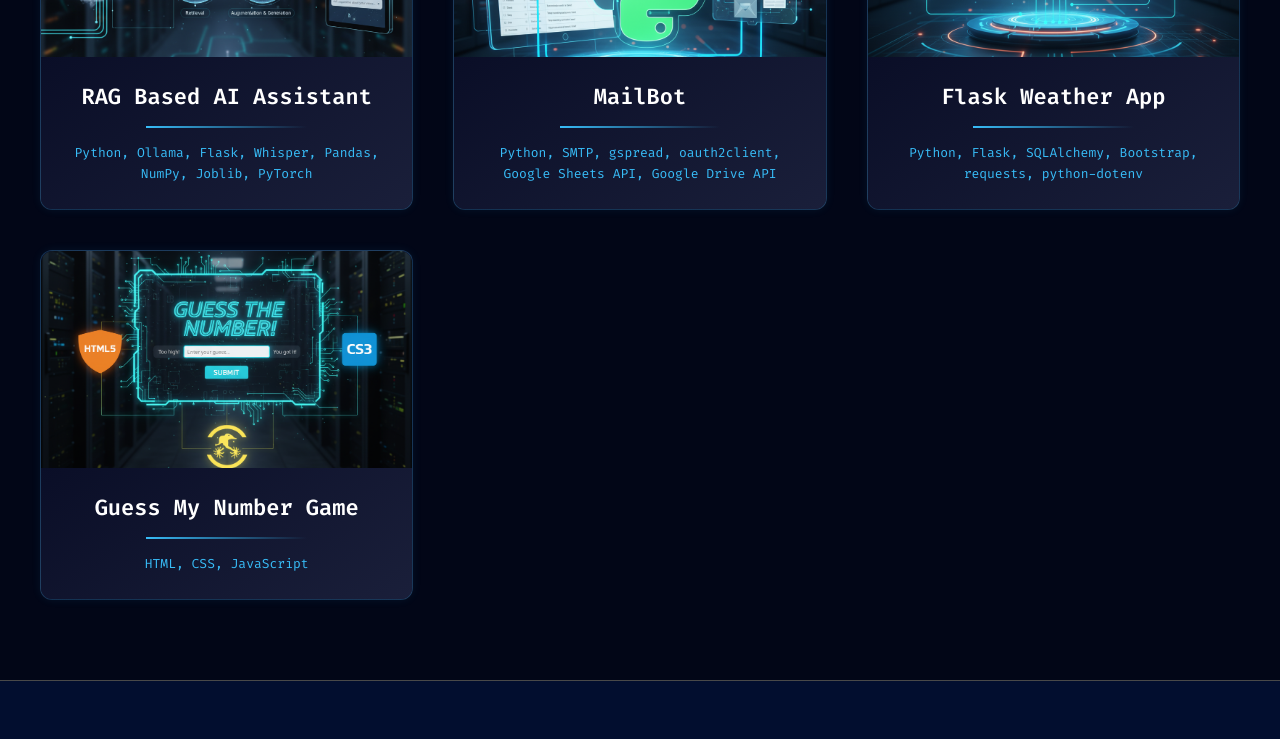
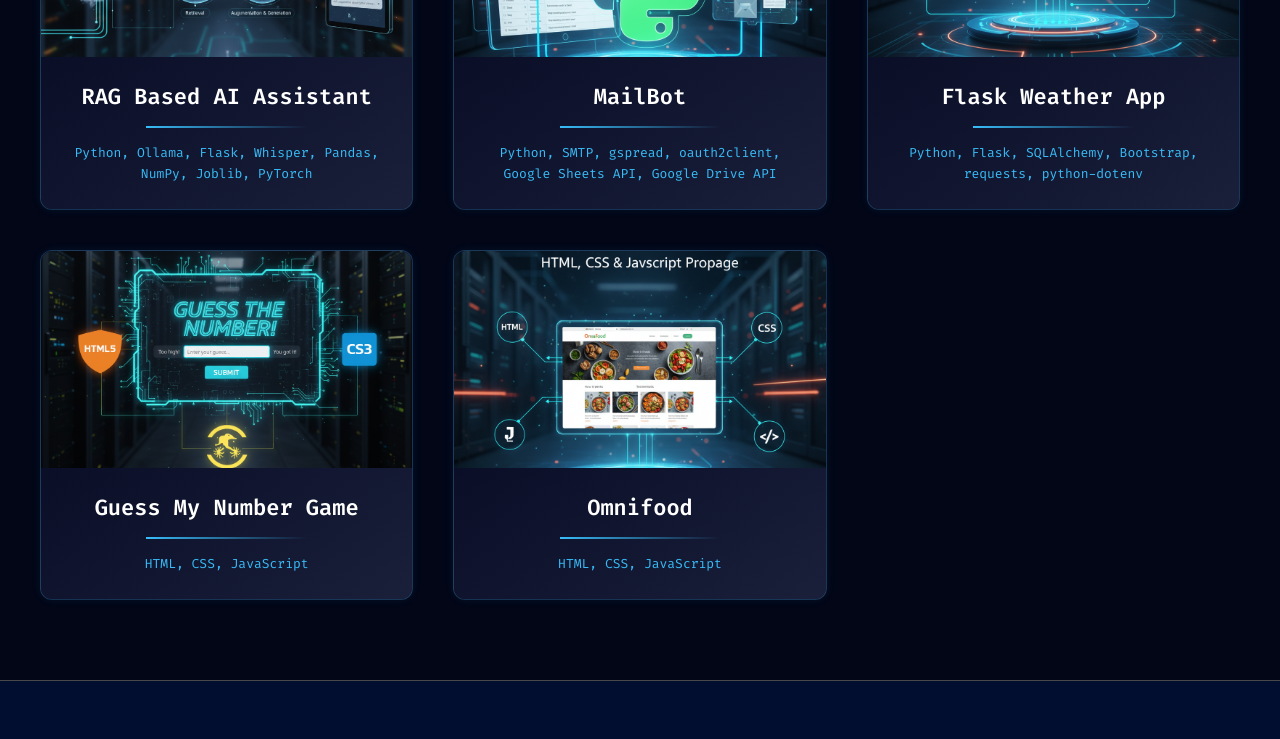
Before and after one commit to geekytaurus115/portfolio, a React (Vite) app: page /projects in a window 1280 px wide. Shown: the part 471-1210 px from the top of the page. Built offline with nearby package versions, Linux system fonts and the light colour scheme.

Commit message:
added omnifood to portfolio

```diff
--- a/src/pages/Projects.tsx
+++ b/src/pages/Projects.tsx
@@ -4,6 +4,7 @@ import ragBasedAiAssistantImg from '../assets/images/rag_based_ai_assistant_img.
 import mailBotImg from '../assets/images/mailbot_img.png';
 import numberGuessingGameImg from '../assets/images/number_guessing_game_img.png';
 import flaskWeatherAppImg from '../assets/images/python_flask_weather_app.png';
+import omnifoodImg from '../assets/images/omnifood_img.png';
 import ProjectModal from '../components/ProjectModal';
 import './projects.css';
 
@@ -38,6 +39,14 @@ const projects = [
     image: numberGuessingGameImg,
     description: 'A fun Number Guessing Game built using HTML, CSS, and JavaScript where the user tries to guess a randomly generated number. The game provides hints and if the guessed number is too high or too low. And tracks the player score based on correct guesses.',
     github: 'https://github.com/geekytaurus115/html-css-js-projects/tree/main/JS-Projects/Guess-My-Number-Game',
+    category: 'Frontend'
+  },
+  {
+    title: 'Omnifood',
+    tech: 'HTML, CSS, JavaScript',
+    image: omnifoodImg,
+    description: 'This is a single page static food delivery responsive webpage using HTML, CSS and JavaScript.',
+    github: 'https://github.com/geekytaurus115/Omnifood',
     category: 'Frontend'
   },
 ];
```
Also changed, not shown: src/assets/images/omnifood_img.png (added).
